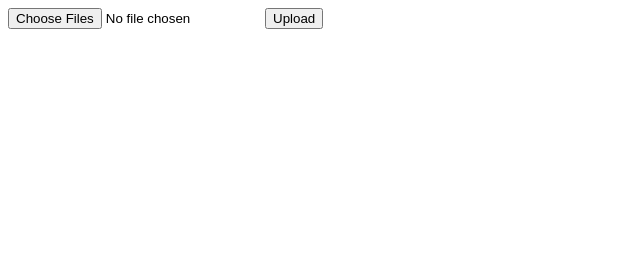
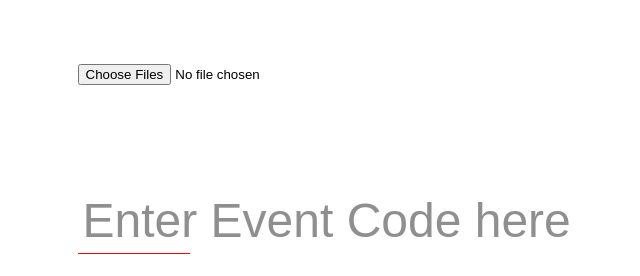
Before and after one commit to Roti12/Info331-Project, a website: page EventPhotos/index.html in a window 1280 px wide. Shown: the whole page, without its empty margins (0-640 px from the left). Drawn offline with Linux system fonts and the light colour scheme.

Commit message:
Getting ready to do something with event code and images

```diff
--- a/EventPhotos/index.html
+++ b/EventPhotos/index.html
@@ -3,10 +3,25 @@
     <head>
         <meta charset="utf-8" />
         <title>Upload images to server</title>
+        <link rel="stylesheet" type="text/css" href="test.css">
     </head>
     <body>
         <form id="frmUploader" enctype="multipart/form-data" action="api/Upload/" method="post">
         <input type="file" name="file" multiple />
         <input type="submit" name="submit" id="btnSubmit" value="Upload" /> </form>
+
+        <br>
+        <br>
+        <br>
+
+
+
+        <form id="eventCodeEnter" enctype="multipart/form-data" action="api/Gallery/" method="post">
+
+            <input type="text" id="eventCodeTextField" name="eventCodeText" class="question" required autocomplete="off"/>
+            <label for="eventCodeTextField"><span>Enter Event Code here</span></label>
+            <input type="submit" name="Enter" id="btnEnter" value="Enter"/>
+
+        </form>
     </body>
 </html>
--- /dev/null
+++ b/EventPhotos/test.css
@@ -0,0 +1,152 @@
+/*
+Basic input element using psuedo classes
+*/
+
+html {
+  font-family: 'Lora', sans-serif;
+  width: 100%;
+}
+
+body {
+  margin: 5% auto 0 auto;
+  width: 90%;
+  max-width: 1125px;
+}
+
+#eventCodeTextField,
+span,
+label,
+textarea {
+  font-family: 'Ubuntu', sans-serif;
+  display: block;
+  margin: 10px;
+  padding: 5px;
+  border: none;
+  font-size: 22px;
+}
+
+textarea:focus,
+#eventCodeTextField:focus {
+  outline: 0;
+}
+/* Question */
+
+#eventCodeTextField.question,
+textarea.question {
+  font-size: 48px;
+  font-weight: 300;
+  border-radius: 2px;
+  margin: 0;
+  border: none;
+  width: 80%;
+  background: rgba(0, 0, 0, 0);
+  transition: padding-top 0.2s ease, margin-top 0.2s ease;
+  overflow-x: hidden; /* Hack to make "rows" attribute apply in Firefox. */
+}
+/* Underline and Placeholder */
+
+#eventCodeTextField.question + label,
+textarea.question + label {
+  display: block;
+  position: relative;
+  white-space: nowrap;
+  padding: 0;
+  margin: 0;
+  width: 10%;
+  border-top: 1px solid red;
+  -webkit-transition: width 0.4s ease;
+  transition: width 0.4s ease;
+  height: 0px;
+}
+
+#eventCodeTextField.question:focus + label,
+textarea.question:focus + label {
+  width: 80%;
+}
+
+#eventCodeTextField.question:focus,
+#eventCodeTextField.question:valid {
+  padding-top: 35px;
+}
+
+textarea.question:valid,
+textarea.question:focus {
+  margin-top: 35px;
+}
+
+#eventCodeTextField.question:focus + label > span,
+#eventCodeTextField.question:valid + label > span {
+  top: -100px;
+  font-size: 22px;
+  color: #333;
+}
+
+textarea.question:focus + label > span,
+textarea.question:valid + label > span {
+  top: -150px;
+  font-size: 22px;
+  color: #333;
+}
+
+#eventCodeTextField.question:valid + label,
+textarea.question:valid + label {
+  border-color: green;
+}
+
+#eventCodeTextField.question:invalid,
+textarea.question:invalid {
+  box-shadow: none;
+}
+
+#eventCodeTextField.question + label > span,
+textarea.question + label > span {
+  font-weight: 300;
+  margin: 0;
+  position: absolute;
+  color: #8F8F8F;
+  font-size: 48px;
+  top: -66px;
+  left: 0px;
+  z-index: -1;
+  -webkit-transition: top 0.2s ease, font-size 0.2s ease, color 0.2s ease;
+  transition: top 0.2s ease, font-size 0.2s ease, color 0.2s ease;
+}
+
+input[type="submit"] {
+  -webkit-transition: opacity 0.2s ease, background 0.2s ease;
+  transition: opacity 0.2s ease, background 0.2s ease;
+  display: block;
+  opacity: 0;
+  margin: 10px 0 0 0;
+  padding: 10px;
+  cursor: pointer;
+}
+
+input[type="submit"]:hover {
+  background: #EEE;
+}
+
+input[type="submit"]:active {
+  background: #999;
+}
+
+#eventCodeTextField.question:valid ~ input[type="submit"], textarea.question:valid ~ input[type="submit"] {
+  -webkit-animation: appear 1s forwards;
+  animation: appear 1s forwards;
+}
+
+#eventCodeTextField.question:invalid ~ input[type="submit"], textarea.question:invalid ~ input[type="submit"] {
+  display: none;
+}
+
+@-webkit-keyframes appear {
+  100% {
+    opacity: 1;
+  }
+}
+
+@keyframes appear {
+  100% {
+    opacity: 1;
+  }
+}
```
Also changed, not shown: server.js (+16 -0 lines), images/file_1508057461522_file_1507717419628_planet2.jpg (added).
